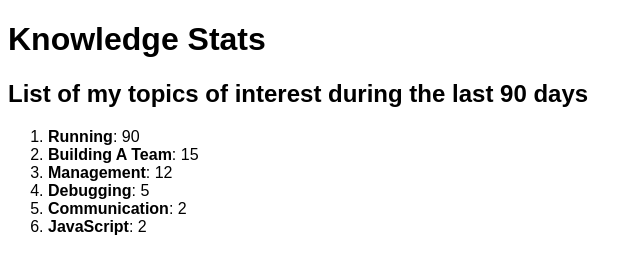
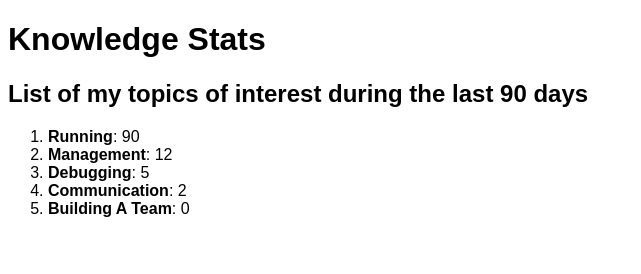
Before and after one commit to nobitagit/knowledge, a plain HTML site: page index.html in a window 1280 px wide. Shown: the whole page, without its empty margins (0-641 px from the left). Drawn offline with Linux system fonts and the light colour scheme.

Commit message:
deploy: db84613f4e5eb29a4a00c987f70386ea893e0be6

```diff
--- a/index.html
+++ b/index.html
@@ -18,15 +18,13 @@
 
     <li><strong>Running</strong>: 90</li>
 
-    <li><strong>Building A Team</strong>: 15</li>
-
     <li><strong>Management</strong>: 12</li>
 
     <li><strong>Debugging</strong>: 5</li>
 
     <li><strong>Communication</strong>: 2</li>
 
-    <li><strong>JavaScript</strong>: 2</li>
+    <li><strong>Building A Team</strong>: 0</li>
 
   </ol>
 </body>
```
